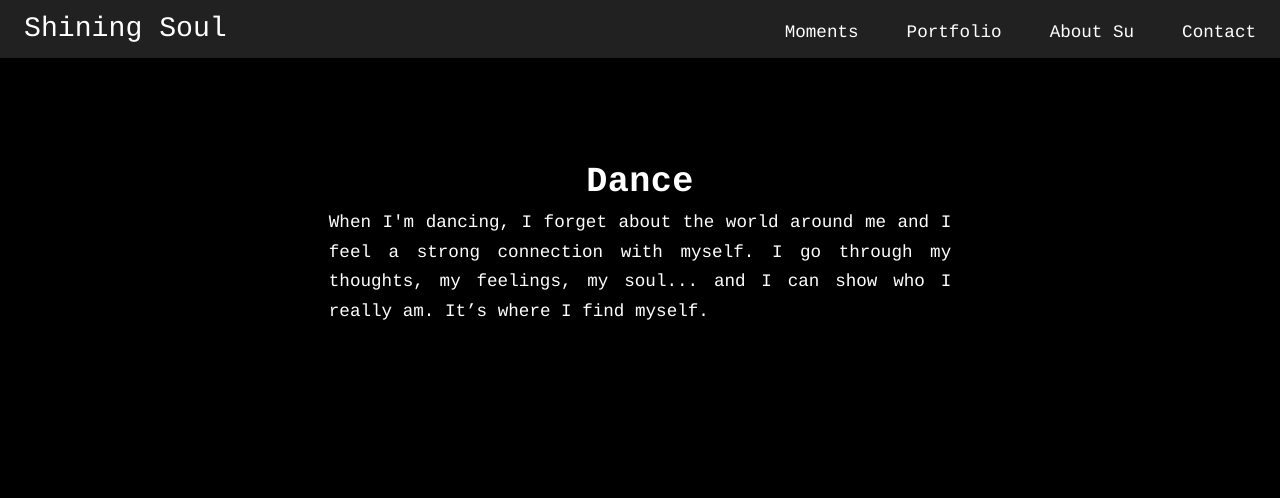
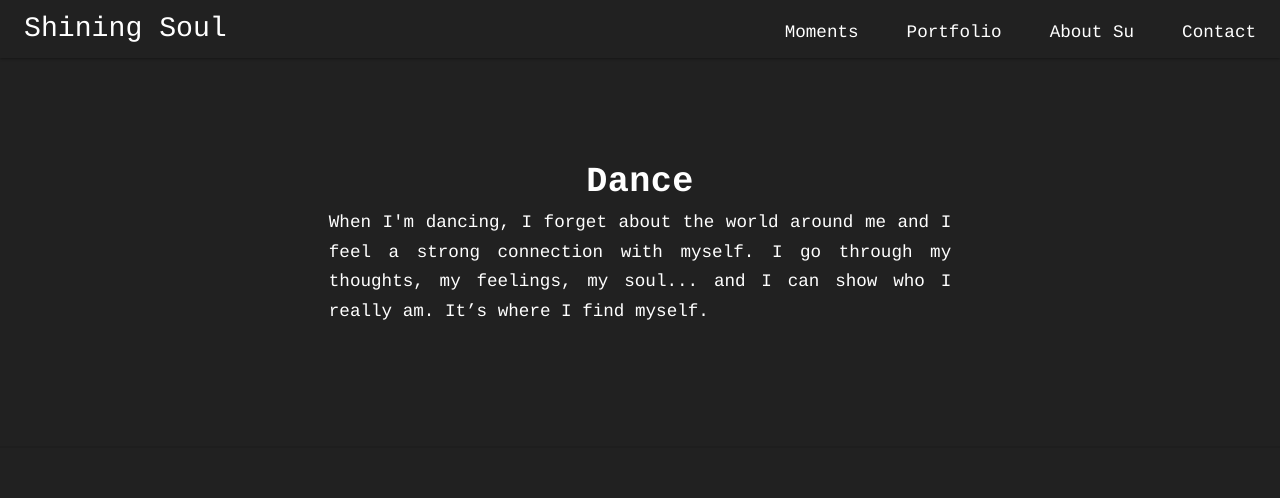
Before and after one commit to sumadruga/sumadruga.github.io, a Jekyll site: the page built from portfolio-dance.html, in a window 1280 px wide and 1400 px high. Shown: the top 498 px of the window. Built offline with Jekyll 4.4.1, drawn with Linux system fonts in a browser that asks for light colours; a script that is not in the unit is left out; grey boxes are pictures that could not be loaded.

Commit message:
Adjusted header and footer colours

```diff
--- a/_assets/scss/components/_portfolio.scss
+++ b/_assets/scss/components/_portfolio.scss
@@ -3,7 +3,7 @@
 //----------------------------------------------
 .portfolio {
 
-  background-color: $color-black;
+  background-color: $dark-bg;
   color: $color-white;
 
   // .amp-template & {
--- a/_assets/scss/regions/_footer.scss
+++ b/_assets/scss/regions/_footer.scss
@@ -3,7 +3,7 @@
 //----------------------------------------------
 .footer {
   color: $color-white;
-  background-color: $color-black;
+  background-color: $dark-bg;
   border-top: $border;
 
   &__container {
@@ -24,6 +24,7 @@
       }
     }
   }
+
 
   &__link {
     font-size: $font-small;
--- a/_includes/navigation.html
+++ b/_includes/navigation.html
@@ -15,6 +15,7 @@
         <li class="luxbar-item"><a href="{{ '/about-su' | prepend: site.baseurl }}">About Su</a></li>
         <li class="luxbar-item"><a class="popup__open">Contact</a></li>
 
+
     </ul>
   </nav>
 </div>
```
Also changed, not shown: assets/css/app.min.css.
